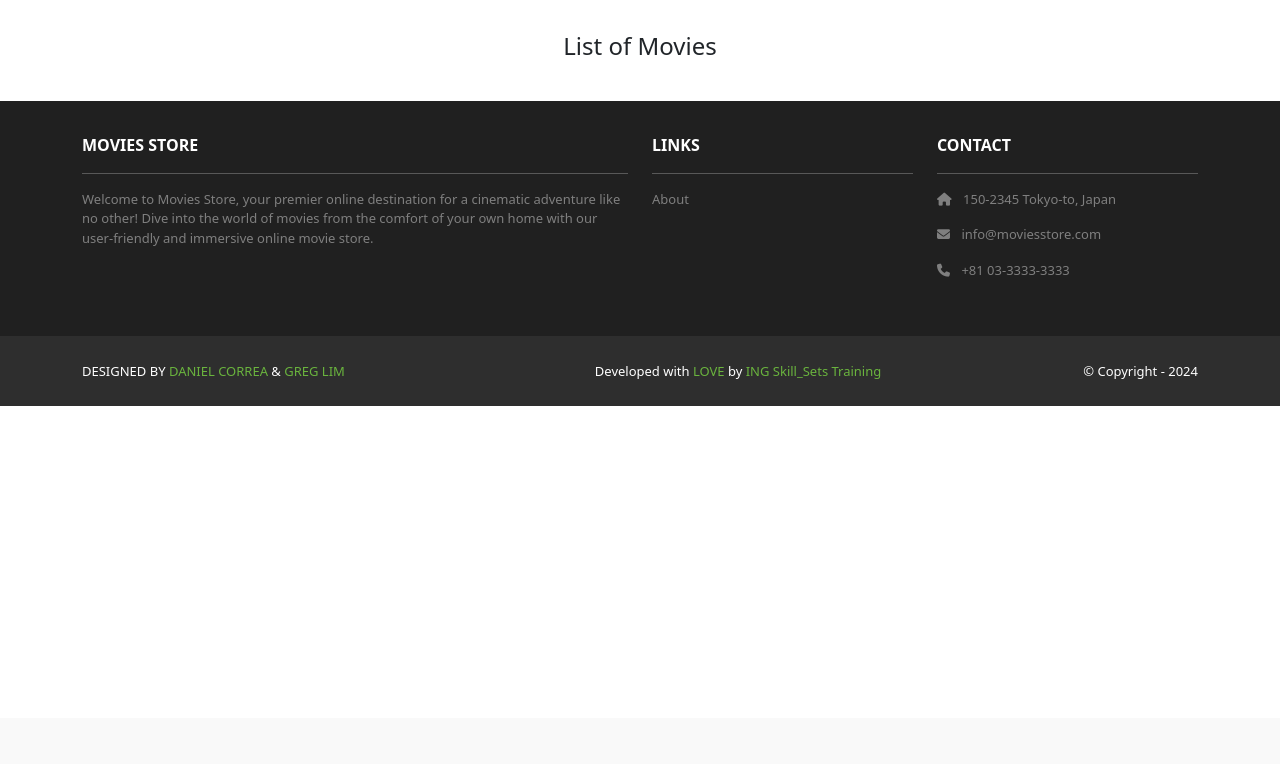
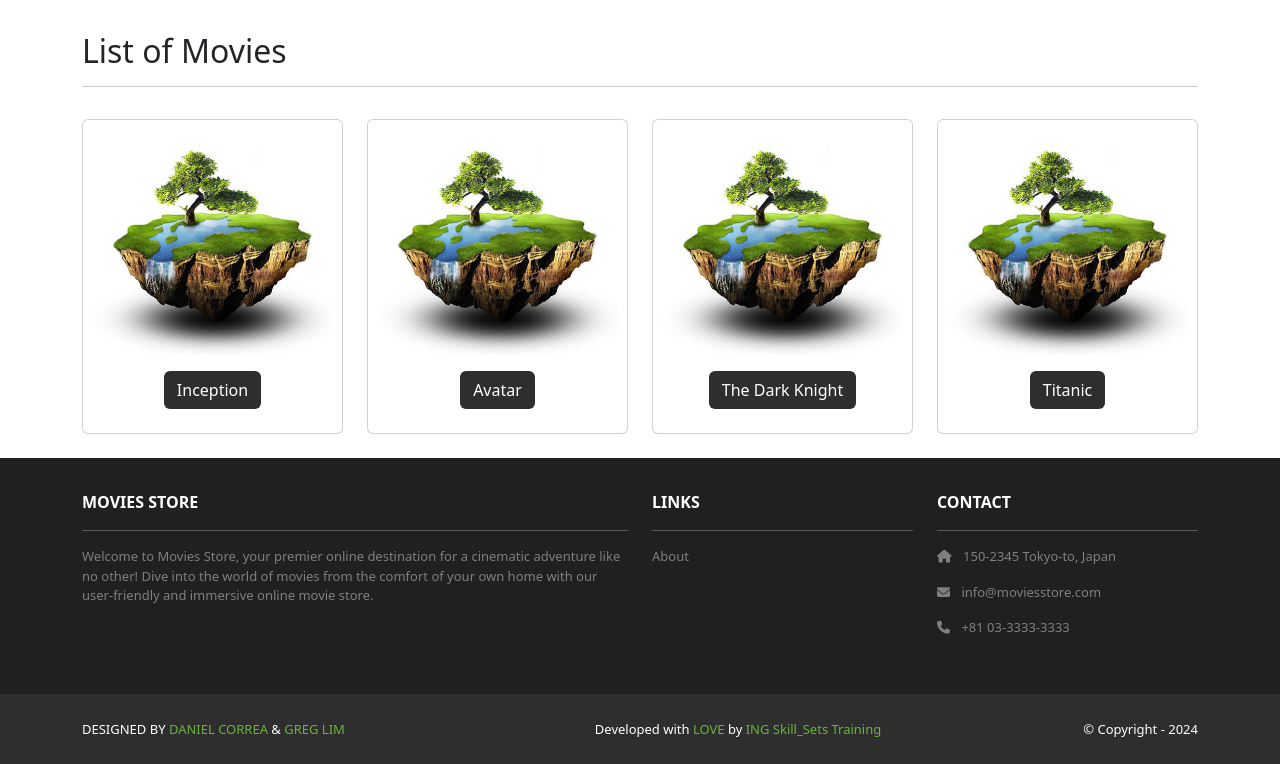
Before and after one commit to gurnitha/2025-movies-store, a Django app: page /movies/ in a window 1280 px wide. Shown: the part 82-846 px from the top of the page. Before the commit the page ends 488 px from the top, so only its background shows below. Run offline with Django 5.2, Linux system fonts and the light colour scheme; some libraries are stand-ins or nearby versions.

Commit message:
5.3. Mengisi template untuk laman moviews

```diff
--- a/templates/movies/movies.html
+++ b/templates/movies/movies.html
@@ -1,18 +1,69 @@
 <!-- templates/movies/movies.html -->
 {% extends 'base.html' %}
-{% load static %}
 
 {% block title %}
 {{ block.super }} {{ page_title }}
 {% endblock title %}
 
 {% block content %}
+{% load static %}
 <div class="p-3">
     <div class="container">
         <div class="row mt-3">
-            <div class="col mx-auto text-center mb-3">
-                <h4>List of Movies</h4>
+            <div class="col mx-auto mb-3">
+                <h2>List of Movies</h2>
+                <hr />
             </div>
+        </div>
+        <div class="row">
+            <!-- card -->
+            <div class="col-md-4 col-lg-3 mb-2">
+                <div class="p-2 card align-items-center pt-4">
+                    <img src="{% static 'assets/img/about.jpg' %}" class="card-img-top rounded">
+                    <div class="card-body text-center">
+                        <a href="" class="btn bg-dark text-white">
+                        Inception
+                        </a>
+                    </div>
+                </div>
+            </div>
+            <!-- card ends -->
+            <!-- card -->
+            <div class="col-md-4 col-lg-3 mb-2">
+                <div class="p-2 card align-items-center pt-4">
+                    <img src="{% static 'assets/img/about.jpg' %}" class="card-img-top rounded">
+                    <div class="card-body text-center">
+                        <a href="" class="btn bg-dark text-white">
+                        Avatar
+                        </a>
+                    </div>
+                </div>
+            </div>
+            <!-- card ends -->
+            <!-- card -->
+            <div class="col-md-4 col-lg-3 mb-2">
+                <div class="p-2 card align-items-center pt-4">
+                    <img src="{% static 'assets/img/about.jpg' %}" class="card-img-top rounded">
+                    <div class="card-body text-center">
+                        <a href="" class="btn bg-dark text-white">
+                        The Dark Knight
+                        </a>
+                    </div>
+                </div>
+            </div>
+            <!-- card ends -->
+            <!-- card -->
+            <div class="col-md-4 col-lg-3 mb-2">
+                <div class="p-2 card align-items-center pt-4">
+                    <img src="{% static 'assets/img/about.jpg' %}" class="card-img-top rounded">
+                    <div class="card-body text-center">
+                        <a href="" class="btn bg-dark text-white">
+                        Titanic
+                        </a>
+                    </div>
+                </div>
+            </div>
+            <!-- card ends -->
         </div>
     </div>
 </div>
```
Also changed, not shown: README.md.
